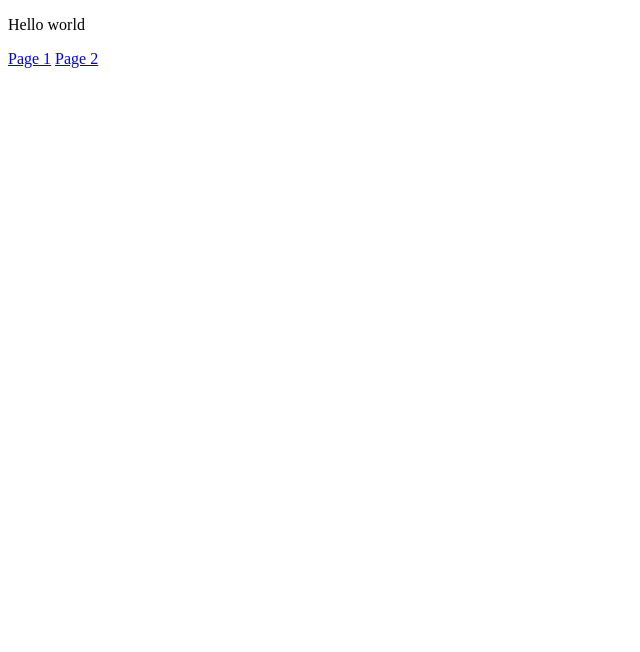
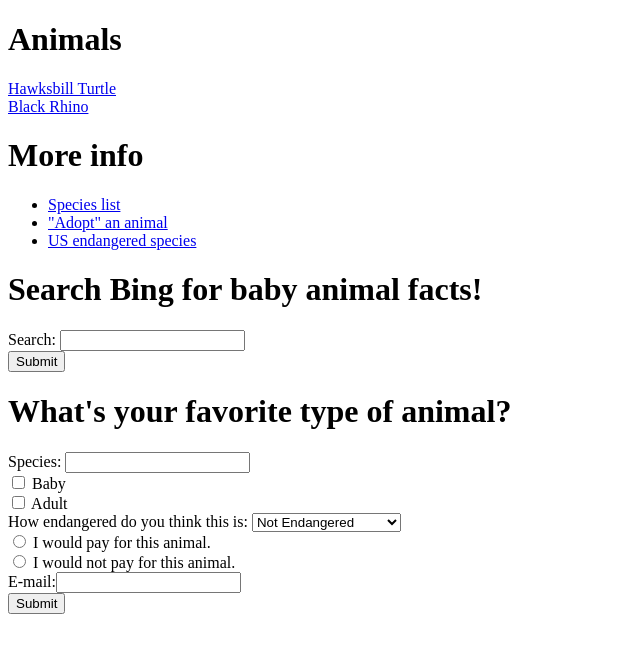
Before and after one commit to chloewood/chloewood.github.io, a plain HTML site: page index.html in a window 1280 px wide. Shown: the whole page, without its empty margins (0-640 px from the left). Drawn offline with Linux system fonts and the light colour scheme.

Commit message:
Add photos and forms

```diff
--- a/index.html
+++ b/index.html
@@ -2,11 +2,46 @@
 <html>
   <head>
     <meta charset="utf-8">
-    <title>My Site!</title>
+    <title>Baby endangered animals</title>
   </head>
   <body>
-    <p> Hello world </p>
-    <a href="page_1.html">Page 1</a>
-    <a href="page_2.html">Page 2</a>
+    <h1>Animals</h1>
+    <a href="hawksbill_turtle.html">Hawksbill Turtle</a>
+  <br>
+    <a href="black_rhino.html">Black Rhino</a>
+    <h1>More info</h1>
+    <ul>
+      <li><a href="https://www.worldwildlife.org/species/directory?direction=desc&sort=extinction_status">Species list</a></li>
+      <li><a href="https://gifts.worldwildlife.org/gift-center/Default.aspx?sc=AWY1302WC913&_ga=1.29176700.1378065615.1475805929">"Adopt" an animal</a></li>
+      <li><a href="https://www.fws.gov/endangered/">US endangered species</a></li>
+    </ul>
+    <h1>Search Bing for baby animal facts!</h1>
+    <form action="http://www.bing.com/search" method="get">
+      Search: <input type="text" name=q>
+      <br />
+      <!-- Input creates the box, then q tells your browser to append ?q= to the end of the URL /> -->
+      <input type="submit" value="Submit" />
+    </form>
+    <h1>What's your favorite type of animal?</h1>
+    <form action="http://httpbin.org/post" method="post">
+      Species: <input type="text" name="species">
+      <br />
+
+      <input type="checkbox" name="age" value="baby"> Baby<br>
+      <input type="checkbox" name="age" value="adult"> Adult<br>
+
+      How endangered do you think this is:
+      <select name="conservation">
+        <option value="not endangered">Not Endangered</option>
+        <option value="vulnerable">Vulnerable</option>
+        <option value="endangered">Endangered</option>
+        <option value="critically endangered">Critically Endangered</option>
+      </select>
+      <br>
+      <input type="radio" name="pay" value="yes"> I would pay for this animal.<br>
+      <input type="radio" name="pay" value="no"> I would not pay for this animal.<br>
+      E-mail:<input type="email" name="email"><br>
+      <input type="submit" value="Submit" />
+    </form>
   </body>
 </html>
```
Also changed, not shown: black_rhino.html (added, +26 -0 lines), hawksbill_turtle.html (added, +25 -0 lines), page_1.html (deleted, +0 -10 lines), page_2.html (deleted, +0 -10 lines), images/blackrhino.jpg (added), images/blackrhino2.jpg (added), images/blackrhino3.jpg (added), images/hawksbill.jpg (added), images/hawksbill2.jpg (added), images/hawksbill3.jpg (added).
